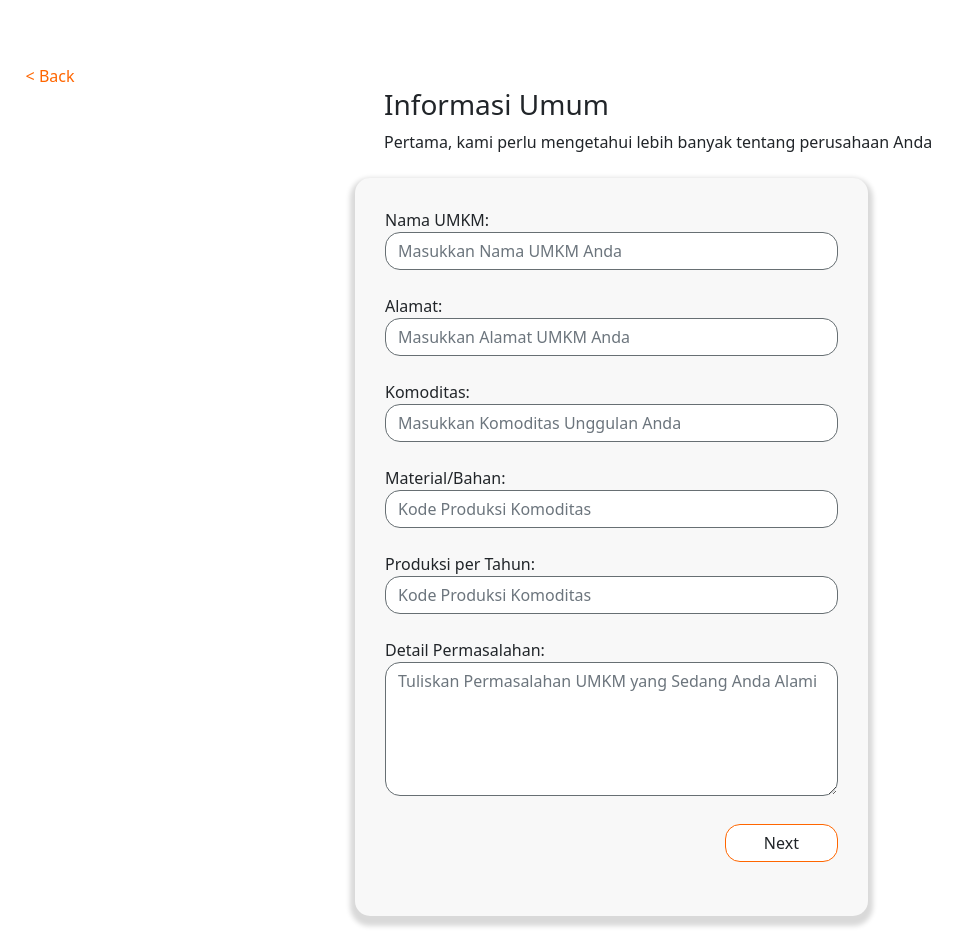
After one commit to GresiaARS/BNI_saleskit, a PHP site: page /form.php in a window 1280 px wide. The commit adds this page. Shown: the whole page, without its empty margins (0-968 px from the left). Run offline with PHP 8.4, Linux system fonts and the light colour scheme.

Commit message:
Add files via upload

```diff
--- /dev/null
+++ b/config.php
@@ -0,0 +1,13 @@
+<?php
+$koneksi =mysqli_connect("localhost","root","","saleskit_db");
+
+
+//cek
+if (mysqli_connect_errno()){
+   echo "Koneksi database gagal : ". mysqli_connect_error();
+ }
+else
+{
+    echo "";
+}
+?>
--- /dev/null
+++ b/form.php
@@ -0,0 +1,61 @@
+<?php
+include 'config.php';
+?>
+<html>
+<head>
+
+  </style>
+<link href="https://cdn.jsdelivr.net/npm/bootstrap@5.0.2/dist/css/bootstrap.min.css" rel="stylesheet" integrity="sha384-EVSTQN3/azprG1Anm3QDgpJLIm9Nao0Yz1ztcQTwFspd3yD65VohhpuuCOmLASjC" crossorigin="anonymous">
+
+</head>
+
+<div style="margin-left: 2%; margin-top: 5%;">
+         <a href ="datamarket.php" class="btn-2" style="text-decoration: none; color: #FF6600;"> <  Back</a>
+</div>
+
+<div style="margin-left:30%">
+        <h3 >Informasi Umum</h3><h8> Pertama, kami perlu mengetahui lebih banyak tentang perusahaan Anda</h8><br><br>
+</div>
+
+
+  <div class="container">
+    <div class="row">
+    <!--   <div  style="margin-top: 5%;"> -->
+
+       <form action="" method="get" style="margin-left: 25%;width: 45% ;background-color: #F8F8F8; padding: 30px; border-radius: 15px; box-shadow: 0px 5px 5px 5px #D9D9D9;">
+
+            <div class="form-group">
+           <label for="email">Nama UMKM:</label>
+           <input required type="text" name="cari" style="border-radius: 15px; border-color: #676F73;" type="text" class="form-control" id="email" placeholder="Masukkan Nama UMKM Anda">
+          </div>
+<br>
+          <div class="form-group">
+           <label for="email">Alamat:</label>
+           <input style="border-radius: 15px; border-color: #676F73;" type="text" class="form-control" id="email" placeholder="Masukkan Alamat UMKM Anda">
+          </div>
+<br>
+          <div class="form-group">
+           <label for="email">Komoditas:</label>
+           <input style="border-radius: 15px; border-color: #676F73;" type="text" class="form-control" id="email" placeholder="Masukkan Komoditas Unggulan Anda">
+          </div>
+<br>
+          <div class="form-group">
+           <label for="email">Material/Bahan:</label>
+           <input style="border-radius: 15px; border-color: #676F73;" type="text" class="form-control" id="email" placeholder="Kode Produksi Komoditas">
+          </div>
+<br>
+          <div class="form-group">
+           <label for="email">Produksi per Tahun:</label>
+           <input style="border-radius: 15px; border-color: #676F73;" type="text" class="form-control" id="email" placeholder="Kode Produksi Komoditas">
+          </div>
+<br>
+          <div class="form-group">
+           <label for="email">Detail Permasalahan:</label>
+           <textarea rows="5" style="border-radius: 15px; border-color: #676F73;"  class="form-control" id="email" placeholder="Tuliskan Permasalahan UMKM yang Sedang Anda Alami"></textarea>
+          </div>
+<br>
+            <div class="pt-1 mb-4" style="text-align: right;">
+              <input type="submit" value="Next" class="btn" style="background-color: white; width: 25%; border-color: #FF6600; border-radius: 15px;" type="button"></input>
+            </div>
+          </form>
+       </div></div>
```
Also changed, not shown: css.css (+10 -1 lines), datamarket.php (+8 -4 lines), resultmarket.php (added, +73 -0 lines), about.php (line endings or trailing spaces), index.php (line endings or trailing spaces), simulasi.php (line endings or trailing spaces).
